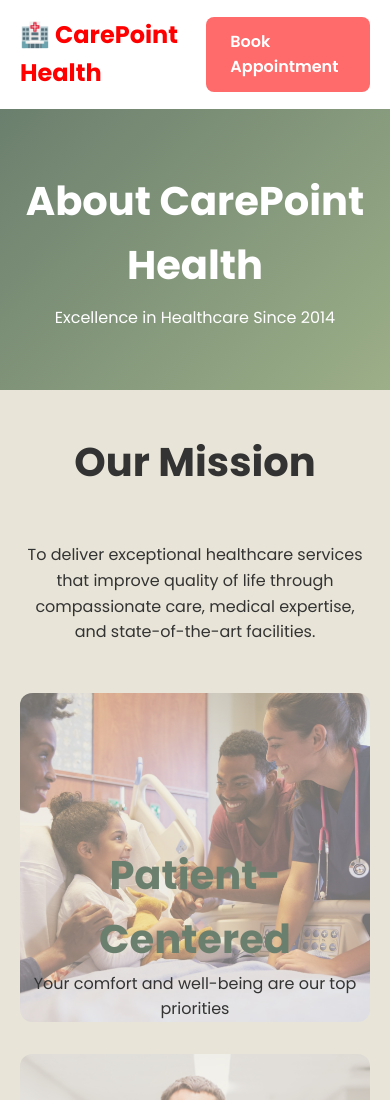
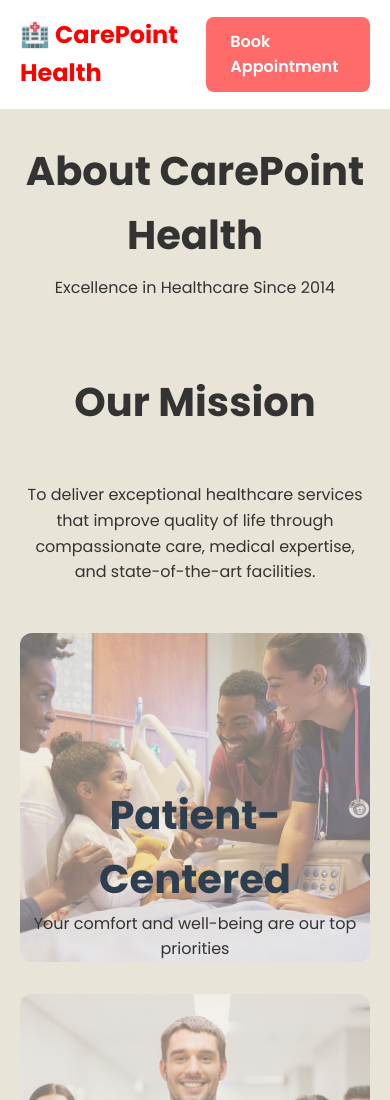
Before and after one commit to ShubhamManglaw/Capstone-Health-care, a plain HTML site: page about.html in a window 390 px wide. Shown: the top 1100 px of the page. Drawn offline with Linux system fonts and the light colour scheme.

Commit message:
fixed responsive of the website

```diff
--- a/css/style.css
+++ b/css/style.css
@@ -1,3 +1,4 @@
+
 * {
     margin: 0;
     padding: 0;
@@ -8,6 +9,9 @@ body {
     font-family: 'Poppins', sans-serif;
     line-height: 1.6;
     color: #333;
+    display: flex;
+    flex-direction: column;
+    min-height: 100vh;
 }
 
 .container {
@@ -98,6 +102,7 @@ body {
     align-items: center;
     justify-content: center;
     overflow: hidden;
+    flex: 1;
 }
 
 .hero::before {
@@ -144,6 +149,7 @@ body {
 .features {
     padding: 40px 0;
     background: #E8E5D8;
+    flex: 1;
 }
 
 .features h2 {
@@ -182,7 +188,7 @@ body {
 }
 
 .feature-card h3 {
-    color: #6B7F6E;
+    color: #2c3e50;
     margin-bottom: 0.5rem;
     font-size: 32px;
 }
@@ -191,12 +197,13 @@ body {
     color: white;
     padding: 2rem 0;
     text-align: center;
+    margin-top: auto;
 }
 
 .page-header {
-    background: linear-gradient(135deg, #6B7F6E 0%, #9CAF88 100%);
-    color: white;
-    padding: 60px 0;
+    background: #E8E5D8;
+    color: #333;
+    padding: 30px 0;
     text-align: center;
 }
 
@@ -252,9 +259,13 @@ body {
 }
 
 
-@media (max-width: 768px) {
+@media (max-width: 840px) {
     .nav-menu {
         display: none;
+    }
+
+    .hero {
+        min-height: auto;
     }
 
     .hero h1 {
@@ -266,8 +277,7 @@ body {
     }
 }
 .hello{
-    height: 350px;
-
+    min-height: auto;
 }
 img{
     width: 100%;
@@ -307,7 +317,7 @@ img{
 .ser-feature-card h3{
     margin-top: 100px;
     font-size: 40px;
-    color: #6B7F6E;
+    color: #2c3e50;
 }
 .ser-feature-card p{
     margin-top:auto;
@@ -320,7 +330,7 @@ img{
 .abt-feature-card h3{
     margin-top: 150px;
     font-size: 40px;
-    color: #6B7F6E;
+    color: #2c3e50;
 
 }
 .ind-feature-card h3{
```
Also changed, not shown: index.html (+1 -1 lines).
